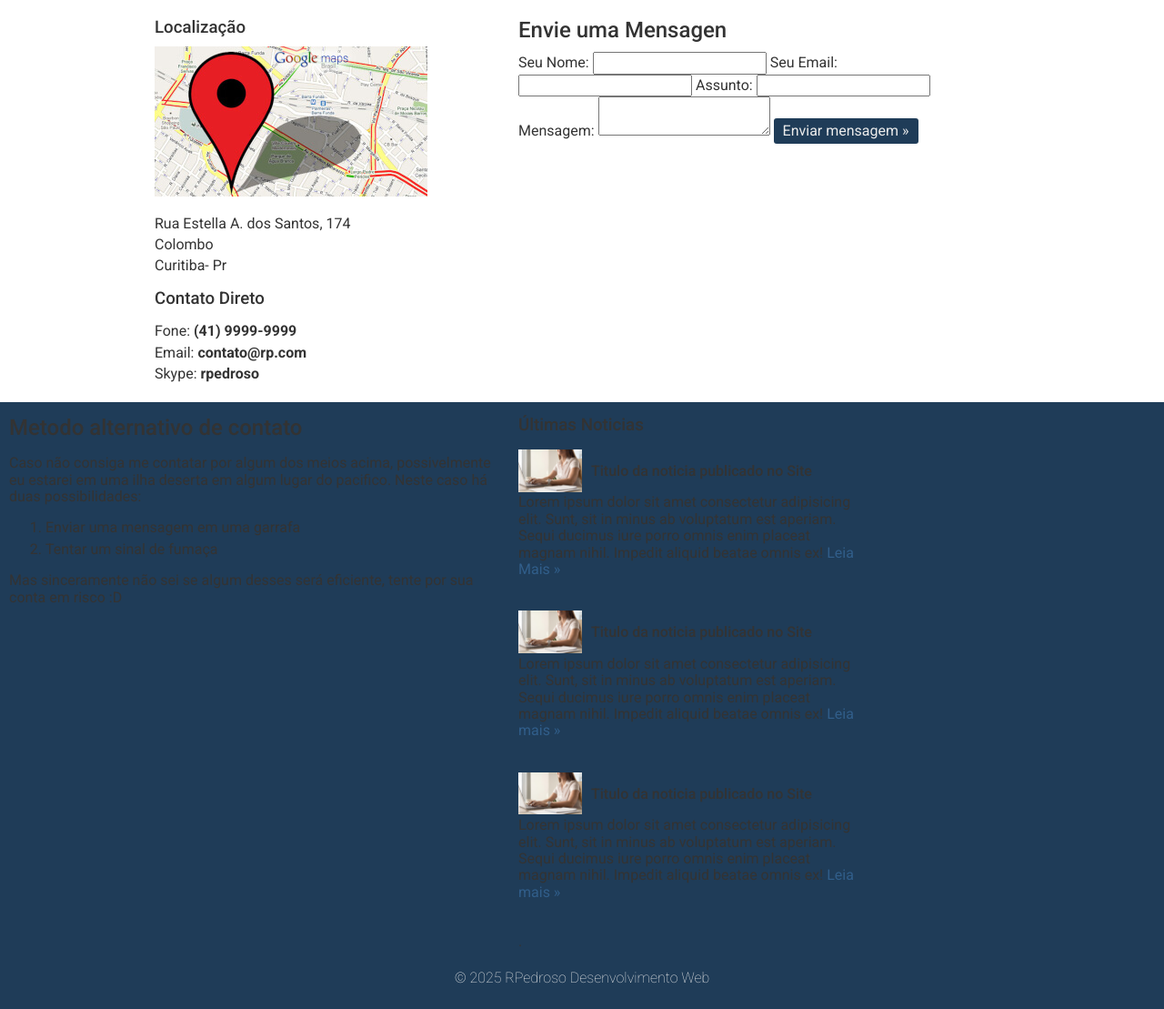
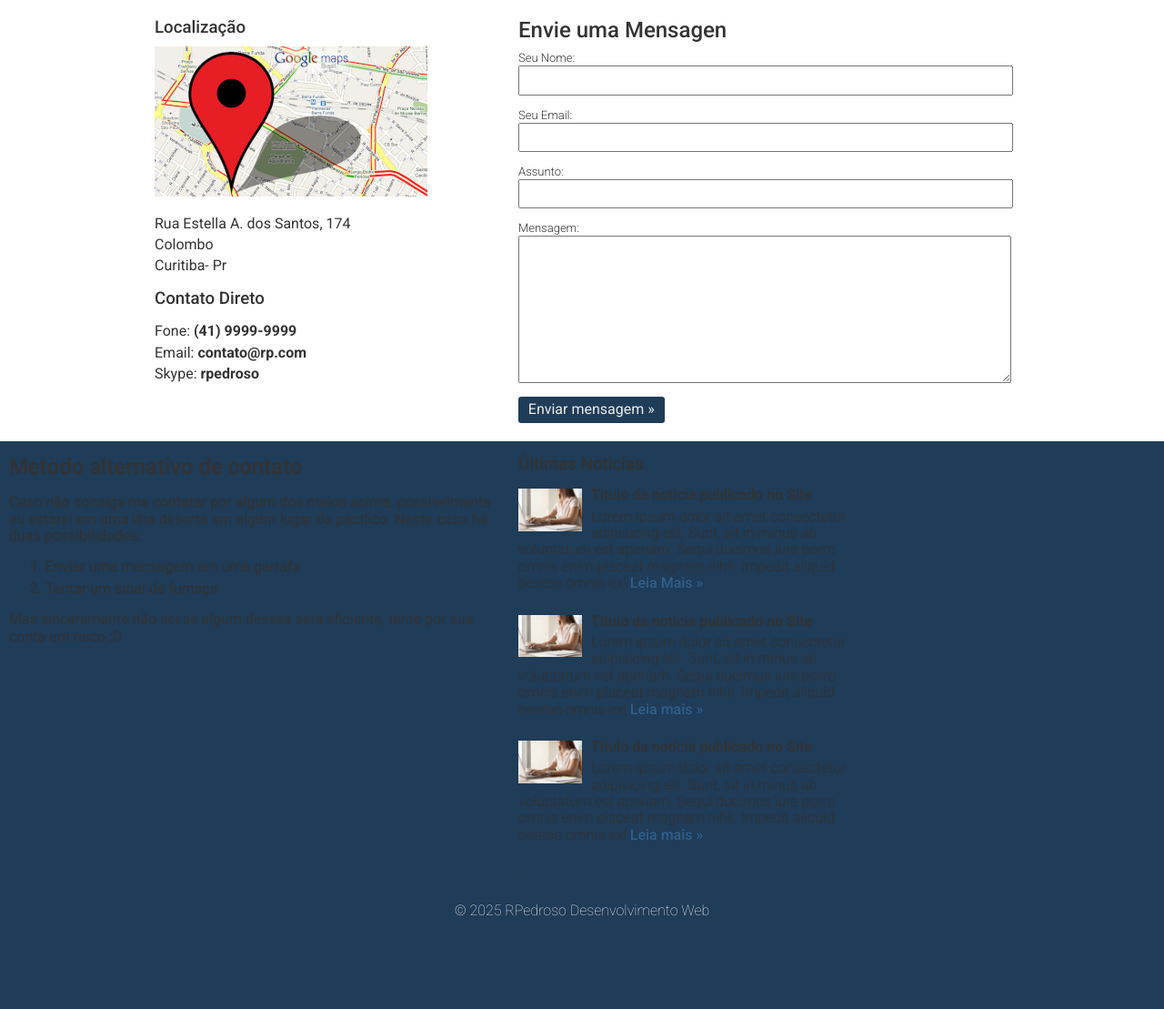
Before and after one commit to Pedrosoro40/Projetos, a PHP site: page /projeto_site/contato.html in a window 1280 px wide. Shown: the part 72-1181 px from the top of the page at 91% size. After the commit the page ends 1079 px from the top, so only its background shows below. Run offline with PHP 8.4, Linux system fonts and the light colour scheme.

Commit message:
finalizando css

```diff
--- a/cursa/projeto_site/contato.html
+++ b/cursa/projeto_site/contato.html
@@ -46,7 +46,7 @@
                     <li>Skype: <strong>rpedroso</strong></li>
                 </ul>
             </div>
-            <div class="coluna col7">
+            <div class="coluna col7 contato">
                 <h2>Envie uma Mensagen</h2>
                 <form action="">
                     <label for="nome">Seu Nome:</label>
--- a/cursa/projeto_site/css/estilo.css
+++ b/cursa/projeto_site/css/estilo.css
@@ -147,3 +147,31 @@ ul.noticias li{
     margin-right: 10px;
     float: left;
 }
+ul.noticias li h4{
+    margin: -2px 0 5px 0;
+    font-weight: 500;
+}
+ul.noticias li p{
+    margin: 5px 0;
+    font-weight: 300;
+}
+ul.noticias li p a{
+    font-weight: 500;
+}
+.contato label{
+    display: block;
+    font-size: 13px;
+    font-weight: 300;
+}
+.contato input, .contato textarea{
+    display: block;
+    margin-bottom: 15px;
+    padding: 5px 2%;
+    width: 96%;
+}
+.contato textarea{
+    height: 150px;
+}
+.contato input.botao{
+    width: auto;
+}
```
Lines whose indentation alone changed are shown as unchanged.
